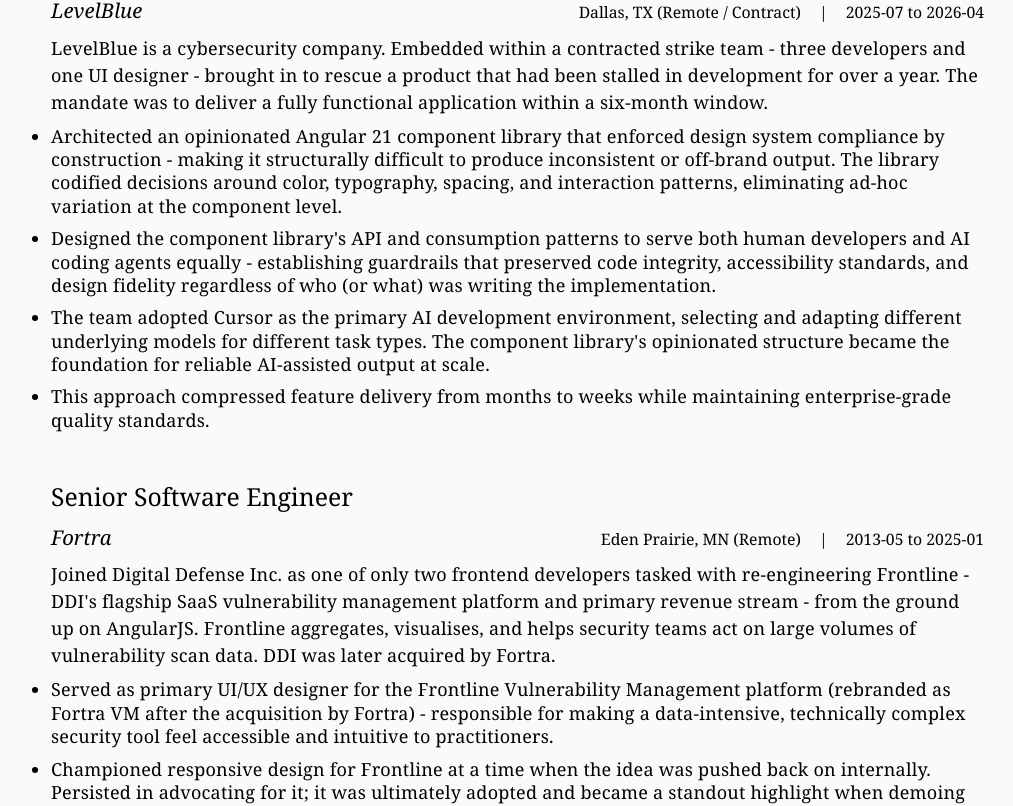
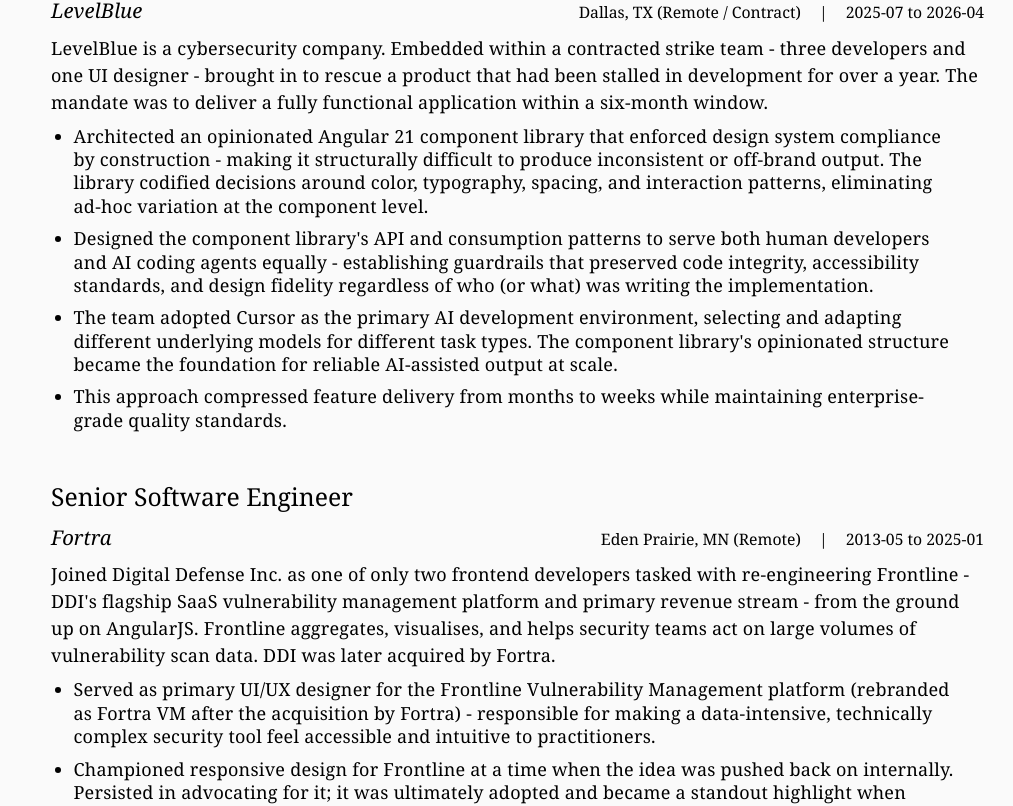
Before and after one commit to pixelsailor/cxiius, a SvelteKit app: page /resume in a window 1280 px wide. Shown: the part 1178-1984 px from the top of the page, without its empty margins (121-1134 px from the left). Built offline with nearby package versions, Linux system fonts and the light colour scheme; a web font is replaced by a local one.

Commit message:
improve resume list styles

```diff
--- a/src/routes/resume/+page.svelte
+++ b/src/routes/resume/+page.svelte
@@ -97,7 +97,7 @@
 			<div class="skills-list">
 				{#each data.skills as skillCategory (skillCategory.name)}
 					<div class="skill-category">
-						<h4 class="title-small skill-category__name">{skillCategory.name}</h4>
+						<h4 class="title-medium skill-category__name">{skillCategory.name}</h4>
 						<ul class="skill-category__skills-list">
 							{#each skillCategory.skills as skill (skill.name)}
 								<li class="skill-category__skill-item">{skill.name}</li>
@@ -280,6 +280,10 @@
 		margin-block: 0 1.5rem;
 	}
 
+	.skill-category__skill-item {
+		line-height: 1.3;
+	}
+
 	.education-item__notes {
 		margin-block: 0.5rem;
 		font-style: italic;
--- a/static/styles/typography.css
+++ b/static/styles/typography.css
@@ -136,6 +136,14 @@
   display: inline-block;
 }
 
+ul {
+  margin-inline: 1.25rem;
+}
+
+li {
+  line-height: 1.5;
+}
+
 .fredericka {
   font-family: 'Fredericka the Great', Baskerville, 'Times New Roman', serif;
 }
```
